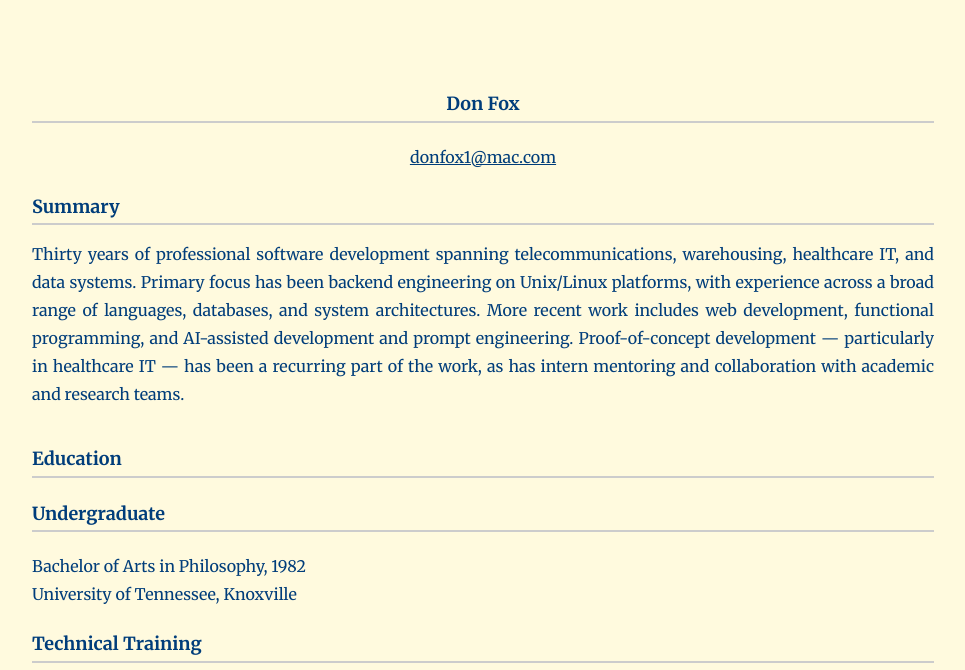
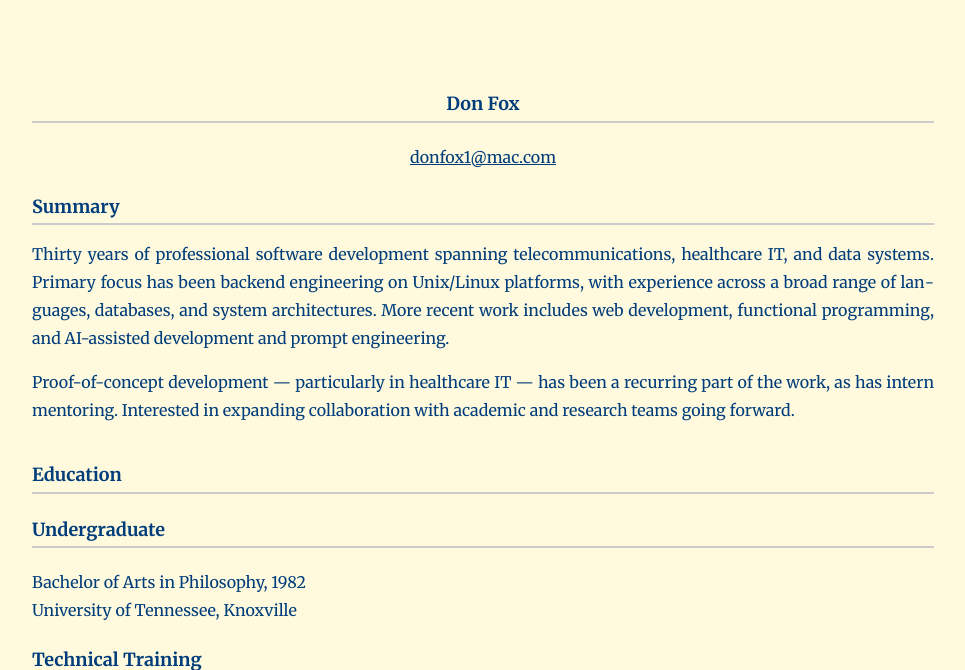
Before and after one commit to donfox/resume_site, a Flask app: page /resume in a window 1280 px wide. Shown: the top 670 px of the page, without its empty margins (157-1122 px from the left). Run offline with Flask 3, Linux system fonts and the light colour scheme; parts of the project's set-up code (start-up, migrations or seed data) failed here and were passed over.

Commit message:
Trim resume summary and reframe academic collaboration as aspirational
Remove "warehousing" (minimal representation in job history), split the
proof-of-concept/mentoring theme into its own paragraph, and rephrase
academic/research collaboration as forward-looking interest rather than
established experience.

Co-Authored-By: Claude Sonnet 5 <noreply@anthropic.com>

```diff
--- a/resume_site/templates/resume.html
+++ b/resume_site/templates/resume.html
@@ -22,13 +22,16 @@
   <section class="summary">
     <h4>Summary</h4>
     <p>
-      Thirty years of professional software development spanning telecommunications, warehousing,
+      Thirty years of professional software development spanning telecommunications,
       healthcare IT, and data systems. Primary focus has been backend engineering on Unix/Linux
       platforms, with experience across a broad range of languages, databases, and system
       architectures. More recent work includes web development, functional programming, and
-      AI-assisted development and prompt engineering. Proof-of-concept development — particularly
-      in healthcare IT — has been a recurring part of the work, as has intern mentoring and
-      collaboration with academic and research teams.
+      AI-assisted development and prompt engineering.
+    </p>
+    <p>
+      Proof-of-concept development — particularly in healthcare IT — has been a recurring part
+      of the work, as has intern mentoring. Interested in expanding collaboration with academic
+      and research teams going forward.
     </p>
   </section>
 
```
